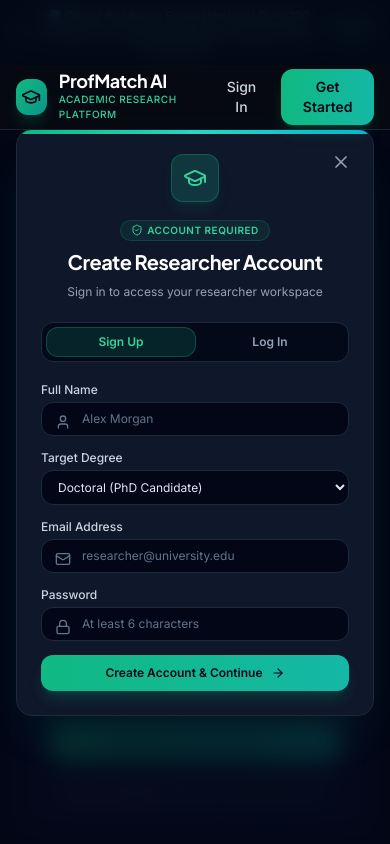
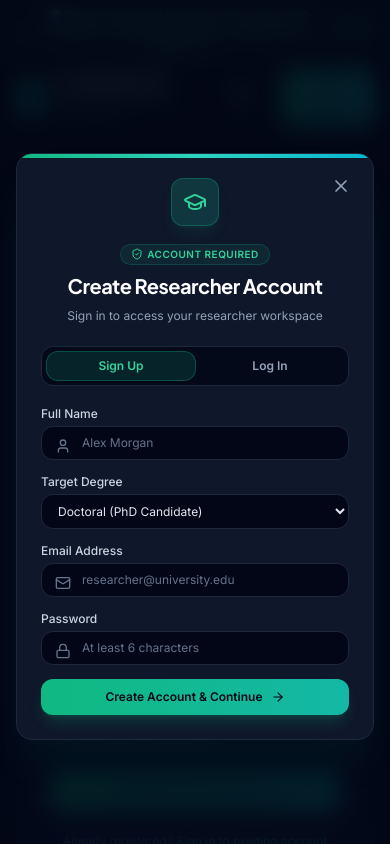
Before and after one commit to suleman197/Profmatch-Ai, a Next.js app: page /signup in a window 390 px wide. Both pictures are taken after a click on the button "Sign In". Shown: the top 844 px of the page. Built offline with nearby package versions, Linux system fonts and the light colour scheme; no server answers; the database is empty.

Commit message:
fix: adjust auth modal top offset, z-index, body scroll lock, and responsive padding

```diff
--- a/app/(auth)/login/page.tsx
+++ b/app/(auth)/login/page.tsx
@@ -34,7 +34,7 @@ export default function LoginPage() {
   };
 
   return (
-    <div className="min-h-[85vh] bg-[#080B11] flex items-center justify-center px-4 py-12 selection:bg-emerald-500/25 selection:text-emerald-300">
+    <div className="min-h-[85vh] bg-[#080B11] flex items-center justify-center px-4 pt-24 sm:pt-28 pb-16 selection:bg-emerald-500/25 selection:text-emerald-300">
       <div className="max-w-md w-full bg-slate-900 rounded-2xl p-8 border border-slate-800 shadow-2xl shadow-emerald-500/5 space-y-6">
         <div className="text-center space-y-2">
           <div className="w-12 h-12 rounded-xl bg-gradient-to-br from-emerald-500/20 to-teal-500/20 border border-emerald-500/30 flex items-center justify-center mx-auto text-emerald-400">
--- a/app/(auth)/signup/page.tsx
+++ b/app/(auth)/signup/page.tsx
@@ -39,7 +39,7 @@ export default function SignupPage() {
   };
 
   return (
-    <div className="min-h-[85vh] bg-[#080B11] flex items-center justify-center px-4 py-12 selection:bg-emerald-500/25 selection:text-emerald-300">
+    <div className="min-h-[85vh] bg-[#080B11] flex items-center justify-center px-4 pt-24 sm:pt-28 pb-16 selection:bg-emerald-500/25 selection:text-emerald-300">
       <div className="max-w-md w-full bg-slate-900 rounded-2xl p-8 border border-slate-800 shadow-2xl shadow-emerald-500/5 space-y-6">
         <div className="text-center space-y-2">
           <div className="w-12 h-12 rounded-xl bg-gradient-to-br from-emerald-500/20 to-teal-500/20 border border-emerald-500/30 flex items-center justify-center mx-auto text-emerald-400">
--- a/components/auth/auth-modal.tsx
+++ b/components/auth/auth-modal.tsx
@@ -35,6 +35,18 @@ export default function AuthModal() {
     }
   }, [isAuthModalOpen, mode]);
 
+  // Lock background body scroll when auth modal is open
+  React.useEffect(() => {
+    if (isAuthModalOpen) {
+      document.body.style.overflow = 'hidden';
+    } else {
+      document.body.style.overflow = '';
+    }
+    return () => {
+      document.body.style.overflow = '';
+    };
+  }, [isAuthModalOpen]);
+
   if (!isAuthModalOpen) return null;
 
   const handleSubmit = async (e: React.FormEvent) => {
@@ -68,8 +80,8 @@ export default function AuthModal() {
   };
 
   return (
-    <div className="fixed inset-0 z-50 flex items-center justify-center p-4 bg-slate-950/80 backdrop-blur-md animate-in fade-in duration-200">
-      <div className="relative w-full max-w-md rounded-2xl bg-slate-900 border border-slate-800 shadow-2xl shadow-emerald-500/10 overflow-hidden">
+    <div className="fixed inset-0 z-[100] flex flex-col items-center justify-start pt-20 sm:pt-24 pb-8 px-4 bg-slate-950/85 backdrop-blur-md overflow-y-auto animate-in fade-in duration-200">
+      <div className="relative w-full max-w-md my-auto rounded-2xl bg-slate-900 border border-slate-800 shadow-2xl shadow-emerald-500/10 overflow-hidden shrink-0">
         {/* Modal Top Decorative Glow */}
         <div className="absolute top-0 left-0 right-0 h-1 bg-gradient-to-r from-emerald-500 via-teal-400 to-cyan-500" />
 
```
